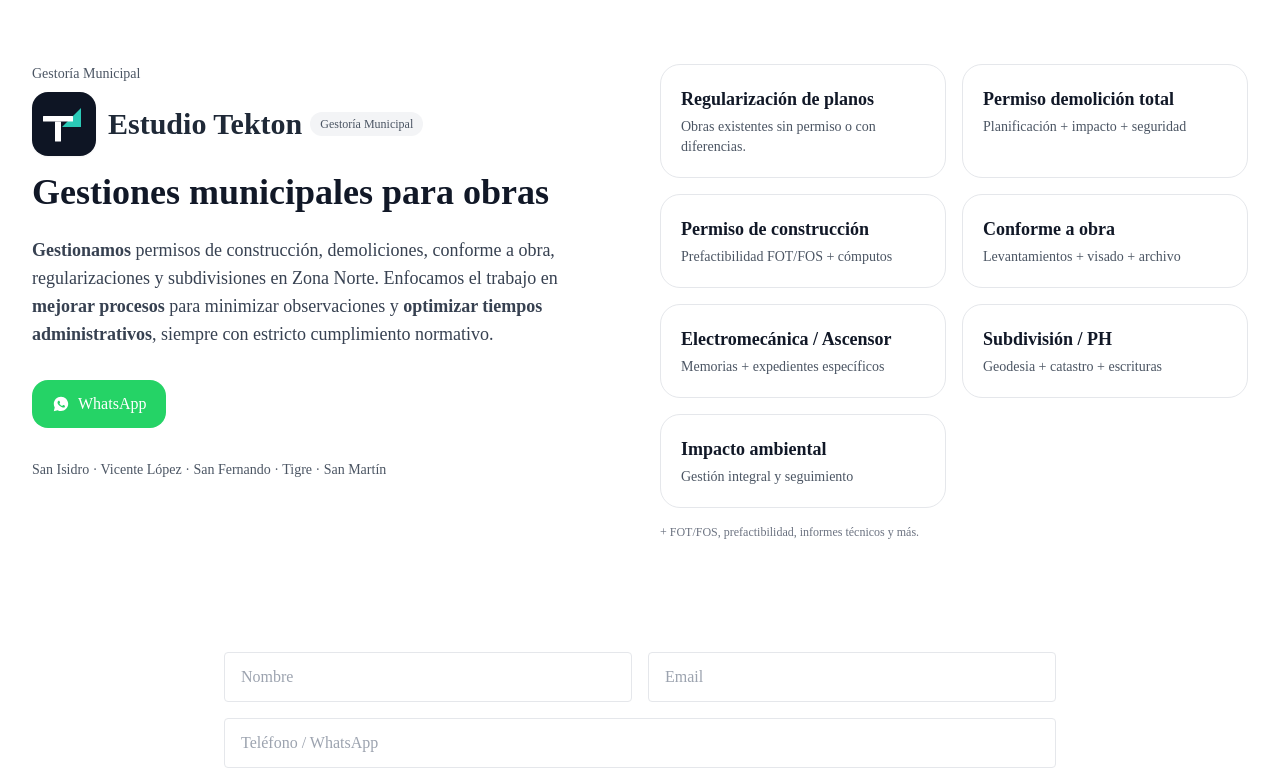
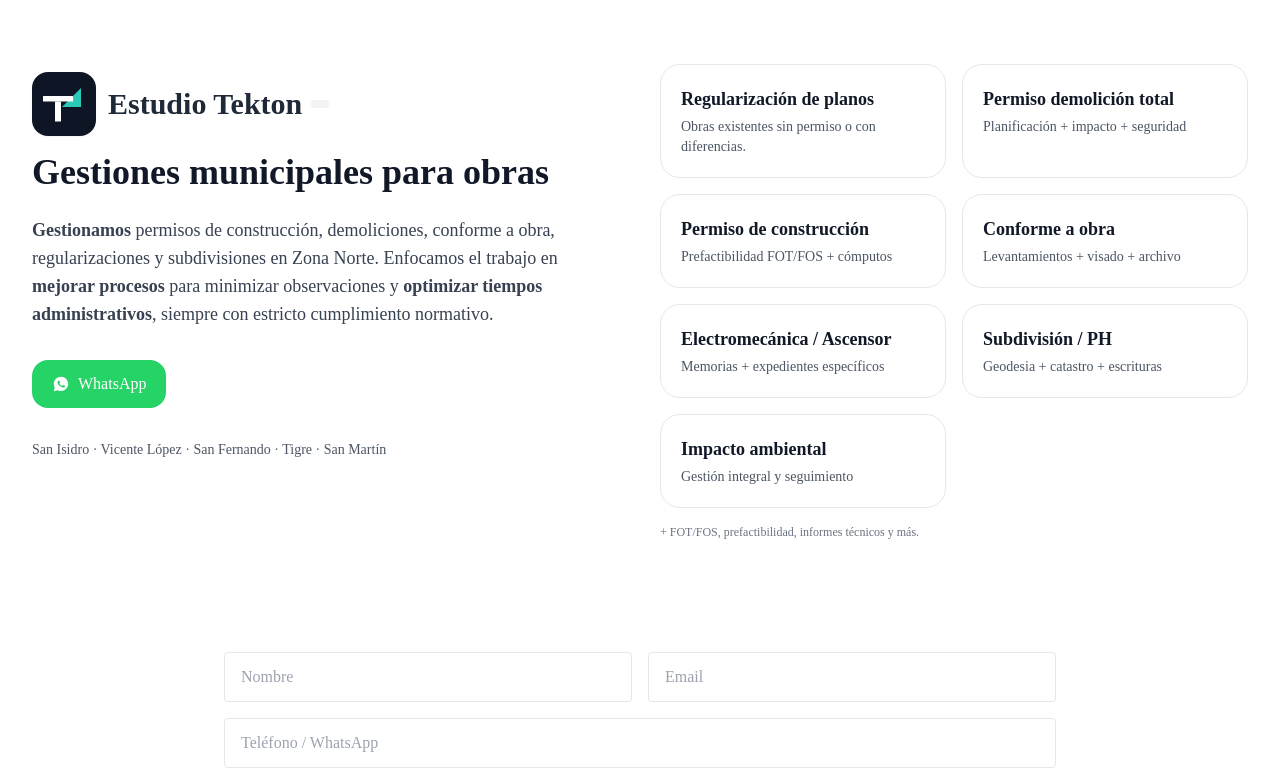
Before and after one commit to gestiones-art/grupo-tekton-landing, a Next.js app: page / in a window 1280 px wide. Shown: the top 783 px of the page. Built offline with nearby package versions, Linux system fonts and the light colour scheme.

Commit message:
Update page.js

```diff
--- a/app/page.js
+++ b/app/page.js
@@ -22,8 +22,8 @@ export default function Page() {
         <div className="grid md:grid-cols-2 gap-10 items-start">
           <div>
             <p className="text-sm font-medium text-gray-600">
-              Gestoría Municipal
-            </p>
+
+    </p>
 
             {/* Lockup: ícono + nombre + descriptor */}
             <div className="mt-2 flex items-center gap-3">
@@ -37,8 +37,8 @@ export default function Page() {
                   Estudio Tekton
                 </span>
                 <span className="rounded-full bg-gray-100 px-2.5 py-1 text-xs font-medium text-gray-600">
-                  Gestoría Municipal
-                </span>
+
+                  </span>
               </div>
             </div>
 
```
